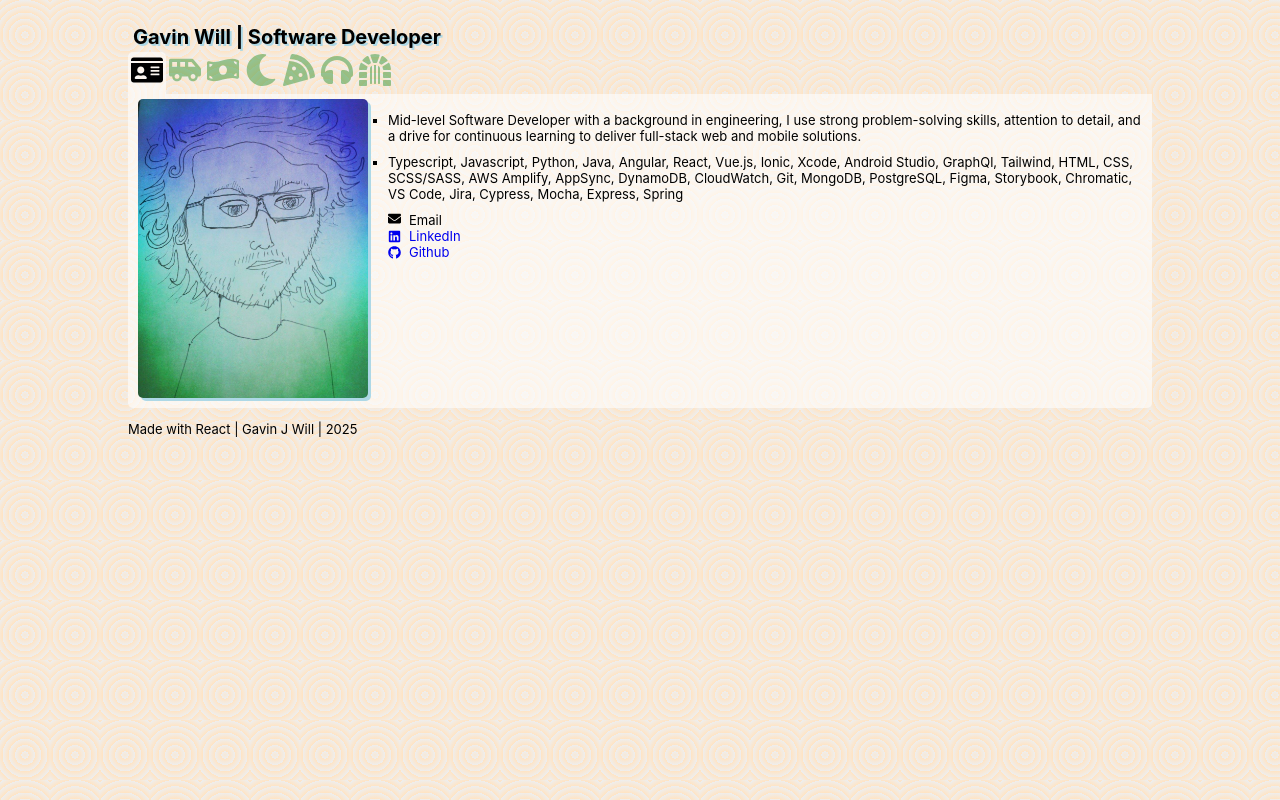
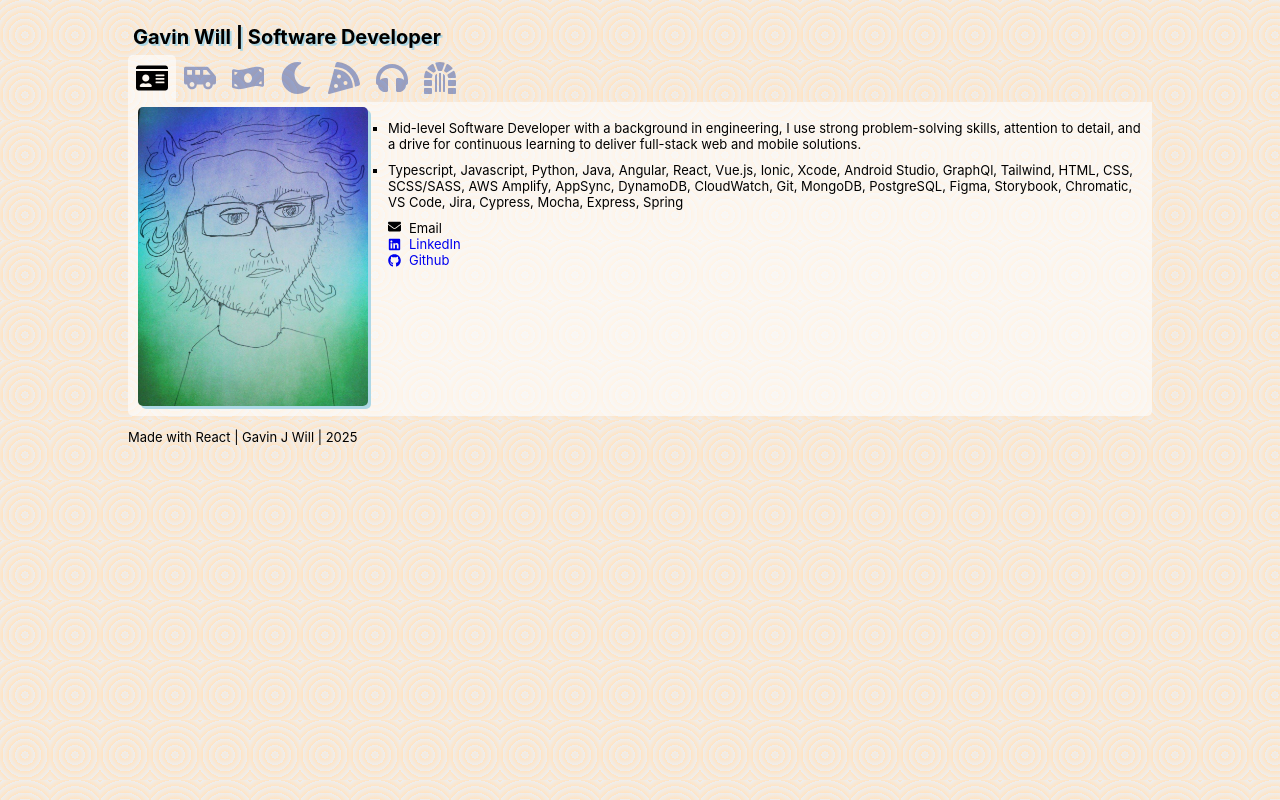
Before and after one commit to lushpurr/gjw_profile, a React (Create React App) app: page / in a window 1280 px wide. Built offline with nearby package versions, Linux system fonts and the light colour scheme.

Commit message:
update styling

```diff
--- a/src/components/ProjectNav.css
+++ b/src/components/ProjectNav.css
@@ -11,7 +11,8 @@ h2{
     display: flex;
     flex-direction: row;
     list-style:none;
-    margin-block-start: 0em!important;
+    margin-top: 8px;
+    /* margin-block-start: 0em!important; */
     margin-block-end: 0em!important;
     margin-inline-start: 0px!important;
     margin-inline-end: 0px!important;
@@ -31,35 +32,38 @@ h2{
     color:black!important;
     background-color: rgba(255, 255, 255, 0.6)!important;
     opacity:1!important;
+        border-top-left-radius: 5px;
+    border-top-right-radius: 5px;
 }
 
 .active:hover {
     color:coral!important;
     background-color: rgba(255, 255, 255, 0.6)!important;
     opacity:1!important;
+        border-top-left-radius: 5px;
+    border-top-right-radius: 5px;
 
 
 }
 .nav a{
-    padding:3px 3px 0 3px;
+    padding:8px 8px 0 8px;
     font-size:xx-large;
-    color: rgb(58, 152, 58);
+    color: rgb(60 88 171);
     opacity:0.5;
-
-    border-top-left-radius: 5px;
-    border-top-right-radius: 5px;
-
     text-decoration: none;
 
 }
 
 .nav a:hover {
-    color: rgb(190, 45, 227);
+    color: rgb(227, 63, 45);
+}
+
+.nav li:last-of-type a {
+  border-top-right-radius: 5px;
 }
 
 .selected-title{
-    color: rgb(58, 152, 58);
-
+    color: rgb(227, 63, 45);
     opacity: 0.6;
 }
 
```
